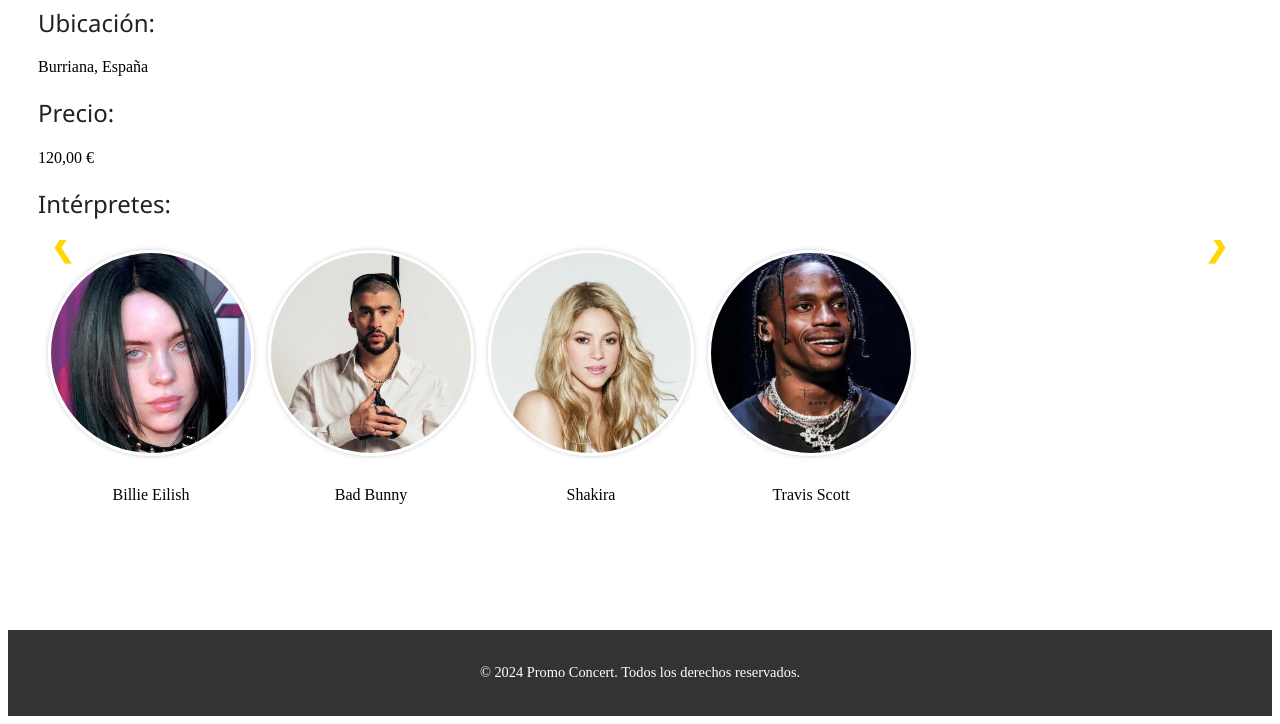
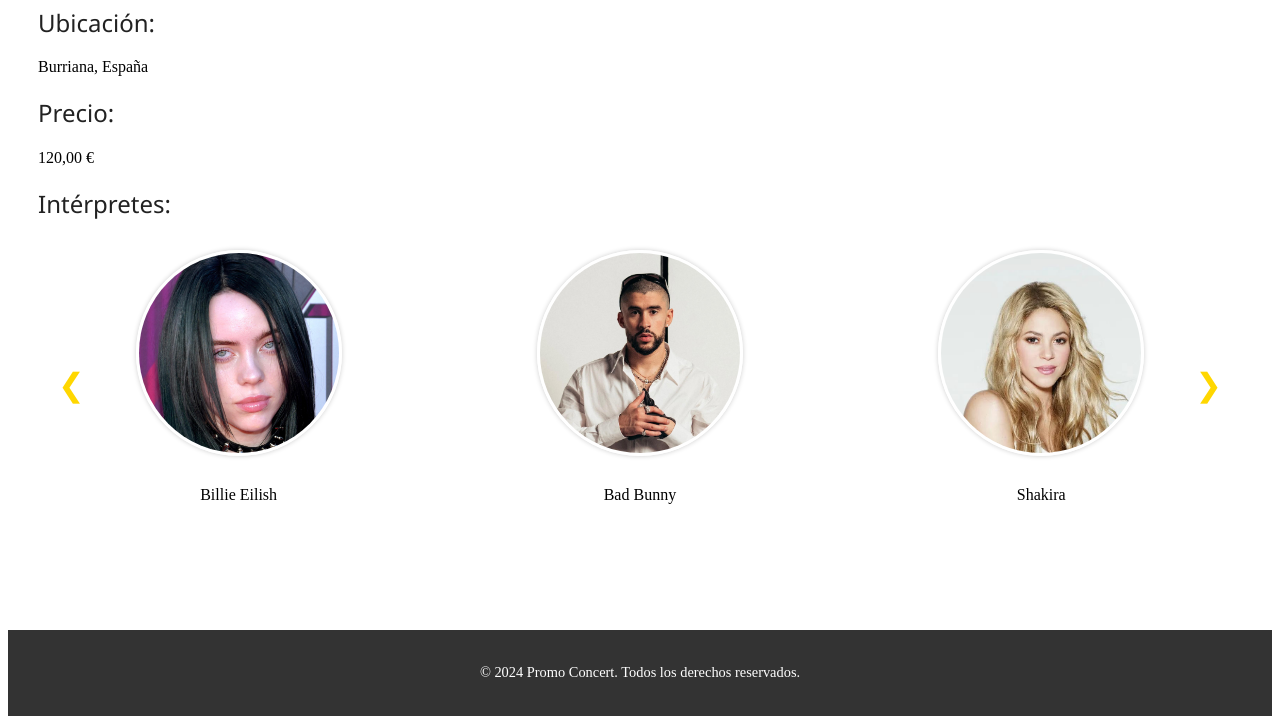
Before and after one commit to anealberdii/proyectoWeb, a Django app: page /festival/1/ in a window 1280 px wide. Shown: the part 943-1667 px from the top of the page. Run offline with Django 5.2, Linux system fonts and the light colour scheme; data comes from the database, SQL or seed files in the repository.

Commit message:
Carrusel bien

```diff
--- a/Proyecto1/app1/static/css/style.css
+++ b/Proyecto1/app1/static/css/style.css
@@ -383,27 +383,29 @@
 
 
 /* Estilos del contenedor del carrusel */
+/* Estilos del contenedor del carrusel */
 .carrusel-container {
     position: relative;
     width: 100%;
     overflow: hidden; /* Esto asegura que solo veas los elementos visibles */
+    margin: 0 auto;
+    max-width: calc(33.33% * 3 + 40px); /* 3 elementos visibles más 20px de márgenes entre ellos */
 }
 
 /* Estilos del carrusel (donde están los items) */
 .carrusel {
     display: flex; /* Esto asegura que los elementos se alineen horizontalmente */
+    flex-wrap: nowrap; /* Asegura que los elementos no se envuelvan */
     transition: transform 0.5s ease-in-out; /* Animación suave */
 }
 
 /* Estilos de cada item del carrusel */
 .carrusel-item {
-    flex: 0 0 auto; /* Esto hace que los items no se estiren, solo ocupen su tamaño */
-    width: 200px; /* Ajusta el tamaño de cada item */
-    margin-right: 20px; /* Espacio entre los items */
-    text-align: center; /* Centrar el contenido */
+    flex: 0 0 calc(33.33% - 20px); /* Cada item ocupa un 33.33% menos los márgenes */
+    box-sizing: border-box;
+    margin: 0 10px; /* Márgenes horizontales */
+    text-align: center;
 }
-
-
 
 /* Imagen dentro de cada item */
 .carrusel-item img {
@@ -418,13 +420,12 @@
     font-size: 1.4em;
     color: #333;
     font-family: 'Segoe UI', Tahoma, Geneva, Verdana, sans-serif;
-    text-decoration: none;
 }
 
 /* Botones de navegación (flechas) */
 .carrusel-button {
     position: absolute;
-    top: 50%; /* Centrado por defecto */
+    top: 50%;
     transform: translateY(-50%);
     background-color: transparent;
     color: gold;
@@ -436,37 +437,19 @@
     border-radius: 20%;
 }
 
-/* Flechas para el carrusel con la clase carrusel-arriba (flechitas arriba) */
-.carrusel-container .carrusel-button.prev {
-    top: 5px; /* Flecha arriba */
-}
-
-.carrusel-container .carrusel-button.next {
-    top: 5px; /* Flecha arriba */
-}
-
-/* Flechas para el carrusel con la clase carrusel-abajo (flechitas abajo) */
-.carrusel-container.carrusel-abajo .carrusel-button.prev {
-    bottom: 5px; /* Flecha abajo */
-}
-
-.carrusel-container.carrusel-abajo .carrusel-button.next {
-    bottom: 5px; /* Flecha abajo */
-}
-
 /* Ajustar las flechas de izquierda y derecha */
 .carrusel-button.prev {
-    left: 2px;
+    left: 10px;
 }
 .carrusel-button.next {
-    right: 2px;
+    right: 10px;
 }
-
 
 /* Efecto al pasar el cursor por las flechas */
 .carrusel-button:hover {
-    background-color: rgba(0, 0, 0, 0.7); /* Cambiar ligeramente el fondo al pasar el mouse */
+    background-color: rgba(0, 0, 0, 0.7);
 }
+
 
 /* Formulario */
 
--- a/Proyecto1/app1/static/js/carrusel.js
+++ b/Proyecto1/app1/static/js/carrusel.js
@@ -7,25 +7,25 @@
     const totalItems = items.length;
     let index = 0;
 
-    function updateCarrusel () {
-        const itemWidth = items[0].clientWidth + 20; // Incluye el margen de 10px a cada lado
-        const totalVisibleWidth = itemWidth * itemsToShow;
+    function updateCarrusel() {
+        const itemWidth = items[0].getBoundingClientRect().width; // Ancho exacto del item
         carrusel.style.transform = `translateX(-${index * itemWidth}px)`;
 
-        // Revisamos si es el final y hacemos el loop
-        if (index >= totalItems) {
+        // Rehabilitar la transición para el loop al final
+        carrusel.style.transition = 'transform 0.5s ease-in-out';
+
+        // Si estamos al final del carrusel
+        if (index >= totalItems - itemsToShow) {
             setTimeout(() => {
-                carrusel.style.transition = 'none'; // Eliminamos la transición para el salto instantáneo
-                index = 0; // Volvemos al inicio
-                carrusel.style.transform = `translateX(0)`; // Reiniciamos la posición
-            }, 500); // Esperamos un pequeño intervalo para no interferir con la animación
-        } else {
-            carrusel.style.transition = 'transform 0.5s ease-in-out'; // Animación normal
+                carrusel.style.transition = 'none'; // Deshabilitar transición para el salto inmediato
+                index = 0; // Reiniciar al inicio
+                carrusel.style.transform = 'translateX(0)';
+            }, 500); // Tiempo igual al de la animación
         }
     }
 
     nextButton.addEventListener('click', () => {
-        if (index < totalItems) {
+        if (index < totalItems - itemsToShow) {
             index++; // Avanzar
         }
         updateCarrusel();
@@ -36,19 +36,17 @@
             index--; // Retroceder
         } else {
             index = totalItems - itemsToShow; // Ir al final en caso de retroceso desde el inicio
-            carrusel.style.transition = 'none'; // Eliminar animación
-            carrusel.style.transform = `translateX(-${index * (items[0].clientWidth + 20)}px)`;
+            carrusel.style.transition = 'none'; // Deshabilitar animación
+            const itemWidth = items[0].getBoundingClientRect().width;
+            carrusel.style.transform = `translateX(-${index * itemWidth}px)`;
             setTimeout(() => carrusel.style.transition = 'transform 0.5s ease-in-out', 50); // Rehabilitar animación
         }
         updateCarrusel();
     });
 
-
-
-
     // Auto-scroll continuo
     setInterval(() => {
-        if (index < totalItems) {
+        if (index < totalItems - itemsToShow) {
             index++; // Avanza
         }
         updateCarrusel();
--- a/Proyecto1/app1/templates/interpretes/listaInterpretes.html
+++ b/Proyecto1/app1/templates/interpretes/listaInterpretes.html
@@ -19,10 +19,8 @@
     <button class="carrusel-button prev">&#10094;</button>
     <button class="carrusel-button next">&#10095;</button>
 </div>
-
-
 {% endblock %}
 
 {% block extra_scripts %}
-    <script src="{% static 'js/carrusel.js' %}"></script>
-{% endblock%}
+<script src="{% static 'js/carrusel.js' %}"></script>
+{% endblock %}
```
